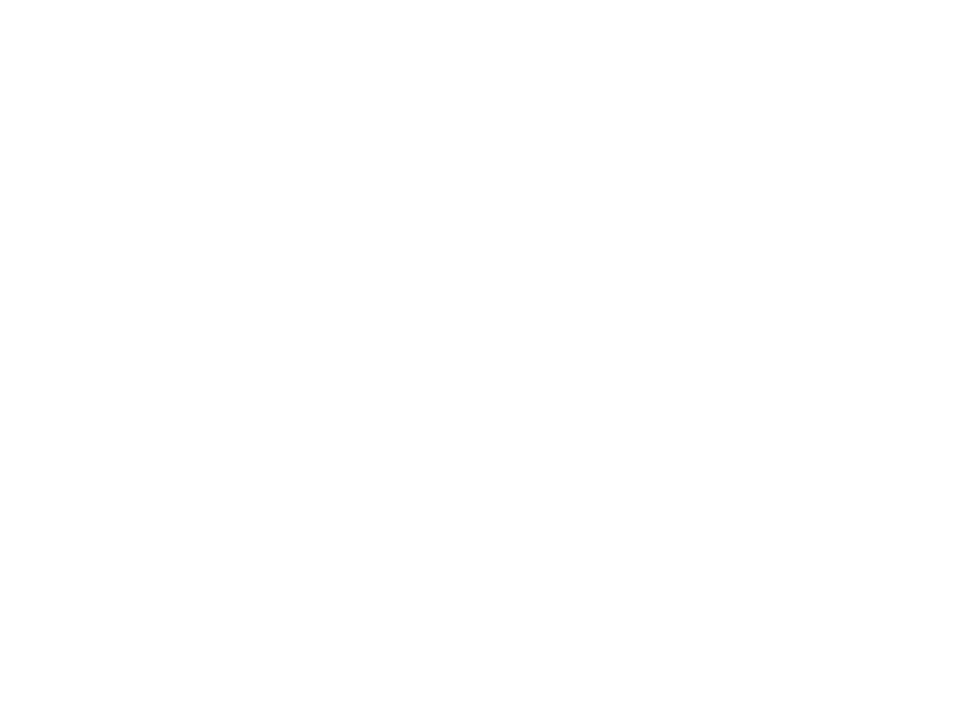
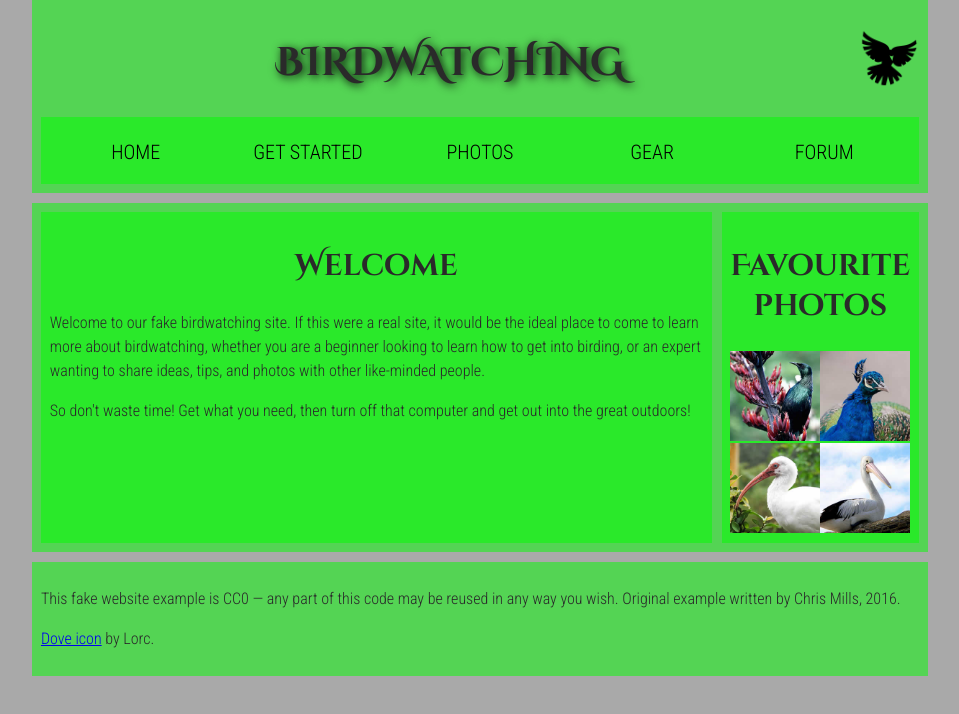
Before and after one commit to cvrnell/cvrnell.github.io, a plain HTML site: page week04/index.html in a window 1280 px wide. Shown: the whole page, without its empty margins (160-1119 px from the left). Drawn offline with Linux system fonts and the light colour scheme.

Commit message:
uploading wedpage

```diff
--- a/week04/index.html
+++ b/week04/index.html
@@ -0,0 +1,54 @@
+<!DOCTYPE html>
+<html>
+  <head>
+    <meta charset="utf-8">
+    <title>Birdwatching</title>
+    <link href="https://fonts.googleapis.com/css?family=Roboto+Condensed:300|Cinzel+Decorative:700" rel="stylesheet">
+<link rel="stylesheet" href="styles.css">
+    <!--[if lt IE 9]>
+      <script src="//html5shiv.googlecode.com/svn/trunk/html5.js"></script>
+    <![endif]-->
+  </head>
+
+  <body>
+    <header>
+      <h1>Birdwatching</h1>
+      <img src="dove.png" alt="a simple dove logo">
+
+      <nav>
+      <ul>
+        <li><span>Home</span></li>
+        <li><a href="#">Get started</a></li>
+        <li><a href="#">Photos</a></li>
+        <li><a href="#">Gear</a></li>
+        <li><a href="#">Forum</a></li>
+      </ul>
+      </<nav>
+      </header>
+      <main>
+
+      <section>
+      <h2>Welcome</h2>
+
+      <p>Welcome to our fake birdwatching site. If this were a real site, it would be the ideal place to come to learn more about birdwatching, whether you are a beginner looking to learn how to get into birding, or an expert wanting to share ideas, tips, and photos with other like-minded people.</p>
+
+      <p>So don't waste time! Get what you need, then turn off that computer and get out into the great outdoors!</p>
+      </section>
+      <aside>
+      <h2>Favourite photos</h2>
+
+      <a href="favorite-1.jpg"><img src="favorite-1_th.jpg" alt="Small black bird, black claws, long black slender beak, links to larger version of the image"></a>
+      <a href="favorite-2.jpg"><img src="favorite-2_th.jpg" alt="Top half of a pretty bird with bright blue plumage on neck, light colored beak, blue headdress, links to larger version of the image"></a>
+      <a href="favorite-3.jpg"><img src="favorite-3_th.jpg" alt="Top half of a large bird with white plumage, very long curved narrow light colored break, links to larger version of the image"></a>
+      <a href="favorite-4.jpg"><img src="favorite-4_th.jpg" alt="Large bird, mostly white plumage with black plumage on back and rear, long straight white beak, links to larger version of the image"></a>
+      </aside>
+      </main>
+
+
+      <footer>
+      <p>This fake website example is CC0 — any part of this code may be reused in any way you wish. Original example written by Chris Mills, 2016.</p>
+
+      <p><a href="http://game-icons.net/lorc/originals/dove.html">Dove icon</a> by Lorc.</p>
+      </<footer>
+  </body>
+</html>
--- /dev/null
+++ b/week04/styles.css
@@ -0,0 +1,138 @@
+/* || General setup */
+
+html, body {
+  margin: 0;
+  padding: 0;
+}
+
+html {
+  font-size: 10px;
+  background-color: #a9a9a9;
+}
+
+body {
+  width: 70%;
+  min-width: 800px;
+  margin: 0 auto;
+}
+
+/* || typography */
+
+h1, h2, h3 {
+  font-family: 'Cinzel Decorative', cursive;
+  color: #2a2a2a;
+}
+
+p, input, li {
+  font-family: 'Roboto Condensed', sans-serif;
+  color: #2a2a2a;
+}
+
+h1 {
+  font-size: 4rem;
+  text-align: center;
+  text-shadow: 2px 2px 10px black;
+}
+
+h2 {
+  font-size: 3rem;
+  text-align: center;
+}
+
+h3 {
+  font-size: 2.2rem;
+}
+
+p, li {
+  font-size: 1.6rem;
+  line-height: 1.5;
+}
+
+/* || header layout */
+
+header {
+  margin-bottom: 10px;
+  display: flex;
+  flex-flow: row wrap;
+}
+
+body > * {
+  background-color: red;
+  padding: 1%;
+}
+
+main, header, nav, article, aside, footer, section {
+  background-color: rgba(0,255,0,0.5);
+  padding: 1%;
+}
+
+h1 {
+  flex: 5;
+  text-transform: uppercase;
+}
+
+header img {
+  display: block;
+  height: 60px;
+  padding-top: 20.15px;
+}
+
+nav {
+  height: 50px;
+  flex: 100%;
+  display: flex;
+}
+
+nav ul {
+  padding: 0;
+  list-style-type: none;
+  flex: 2;
+  display: flex;
+}
+
+nav li {
+  display: inline;
+  text-align: center;
+  flex: 1;
+}
+
+nav a, nav span {
+  display: inline-block;
+  font-size: 2rem;
+  height: 3rem;
+  line-height: 1.7;
+  text-transform: uppercase;
+  text-decoration: none;
+  color: black;
+
+}
+
+/* || main layout */
+
+main {
+  display: flex;
+}
+
+article, section {
+  flex: 4;
+}
+
+aside {
+  flex: 1;
+  margin-left: 10px;
+  padding: 1%;
+}
+
+aside a {
+  display: block;
+  float: left;
+  width: 50%;
+}
+
+aside img {
+  max-width: 100%;
+}
+
+footer {
+  margin-top: 10px;
+}
```
Also changed, not shown: week03/styles.css (+13 -12 lines), week04/dove.png (added), week04/favorite-1.jpg (added), week04/favorite-1_th.jpg (added), week04/favorite-2.jpg (added), week04/favorite-2_th.jpg (added), week04/favorite-3.jpg (added), week04/favorite-3_th.jpg (added), week04/favorite-4.jpg (added), week04/favorite-4_th.jpg (added).
